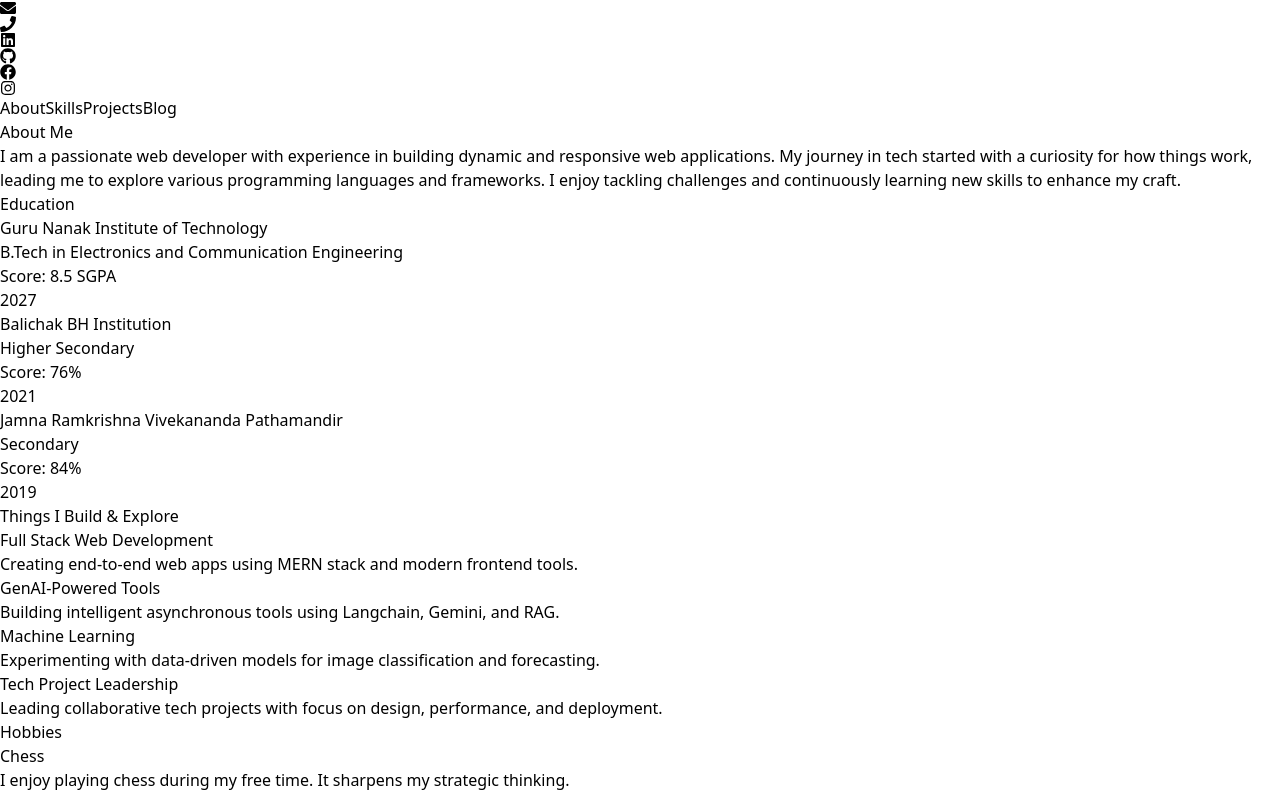
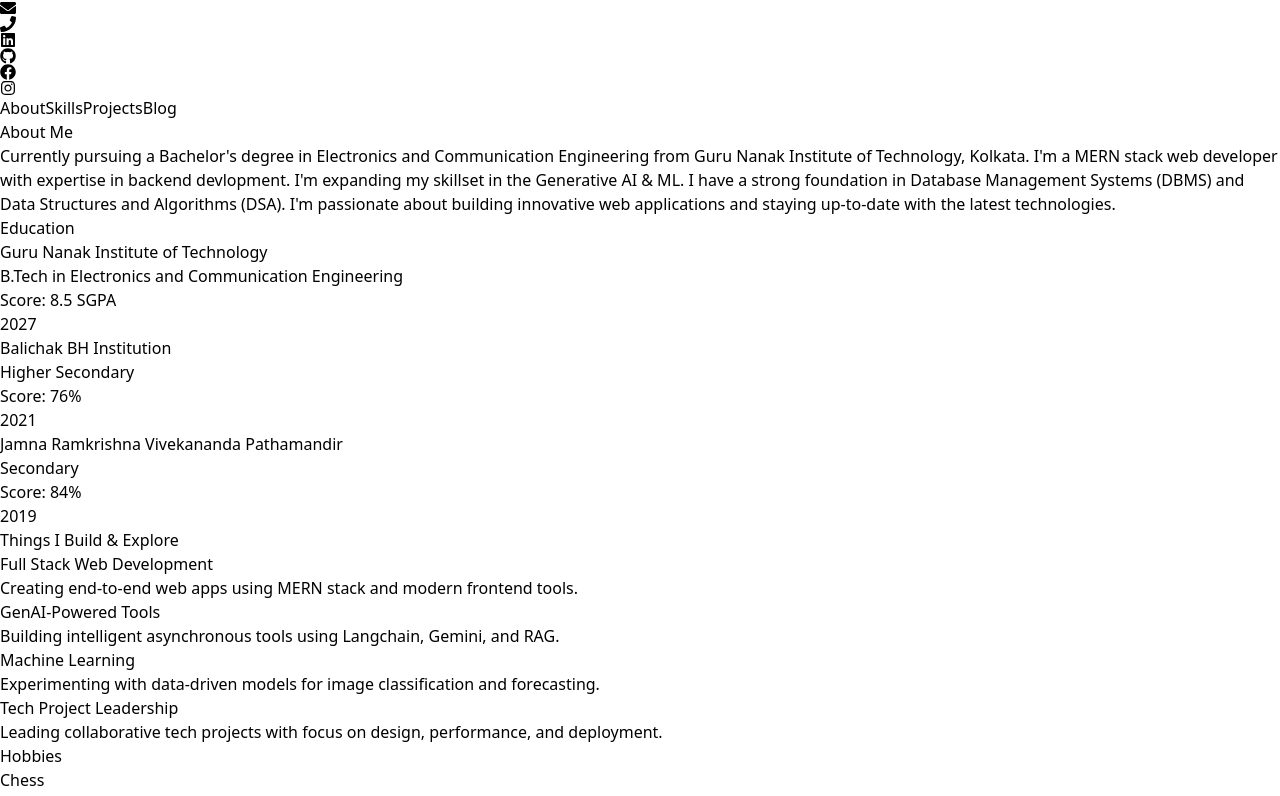
Before and after one commit to Surajit-Tunga/MyDevfolio, a React (Vite) app: page / in a window 1280 px wide. Shown: the part 2139-2935 px from the top of the page. Built offline with nearby package versions, Linux system fonts and the light colour scheme.

Commit message:
Update index.js

```diff
--- a/src/components/constant/index.js
+++ b/src/components/constant/index.js
@@ -1,5 +1,5 @@
 export const aboutData = {
-  intro: `I am a passionate web developer with experience in building dynamic and responsive web applications. My journey in tech started with a curiosity for how things work, leading me to explore various programming languages and frameworks. I enjoy tackling challenges and continuously learning new skills to enhance my craft.`,
+  intro: `Currently pursuing a Bachelor's degree in Electronics and Communication Engineering from Guru Nanak Institute of Technology, Kolkata. I'm a MERN stack web developer with expertise in backend devlopment. I'm expanding my skillset in the Generative AI & ML. I have a strong foundation in Database Management Systems (DBMS) and Data Structures and Algorithms (DSA). I'm passionate about building innovative web applications and staying up-to-date with the latest technologies.`,
 
   education: [
     {
```
